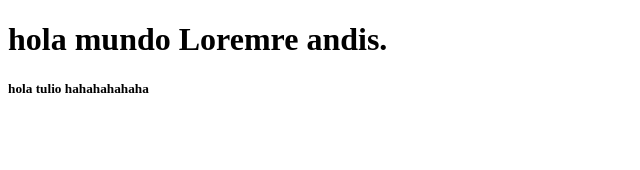
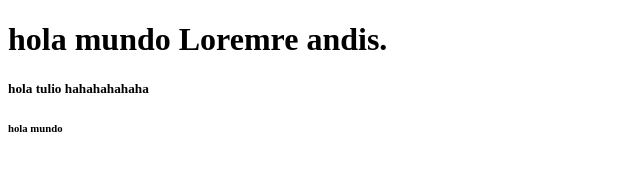
Before and after one commit to jmcausil/desarrollo-web, a plain HTML site: page index.html in a window 1280 px wide. Shown: the full height of the page, 0-640 px from the left. Drawn offline with Linux system fonts and the light colour scheme.

Commit message:
causil new mensage

```diff
--- a/index.html
+++ b/index.html
@@ -12,6 +12,7 @@
     <div>
         <h1>hola mundo Loremre andis.</h1>
         <h5>hola tulio hahahahahaha</h5>
+        <h6>hola mundo</h6>
     </div>
 
 </body>
```
